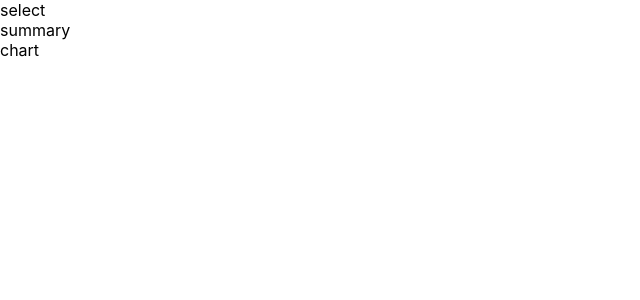
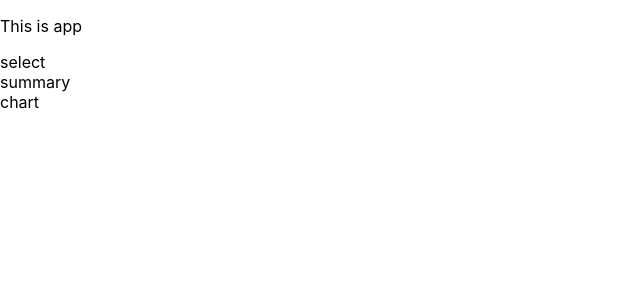
Before and after one commit to hieuvnautotech/trackingCovidTL, a React (Create React App) app in the folder tl/: page / in a window 1280 px wide. Shown: the top 300 px of the page, without its empty margins (0-640 px from the left). Built offline with nearby package versions, Linux system fonts and the light colour scheme.

Commit message:
xong phần gán cứng thẻ component

```diff
--- a/tl/src/App.js
+++ b/tl/src/App.js
@@ -6,6 +6,7 @@ import summary from './components/Summary/index';
 function App() {
   return(
     <>
+        <p>This is app</p>
         <countrySelector>select</countrySelector>
         <summary>summary</summary>
         <chart>chart</chart>
```
